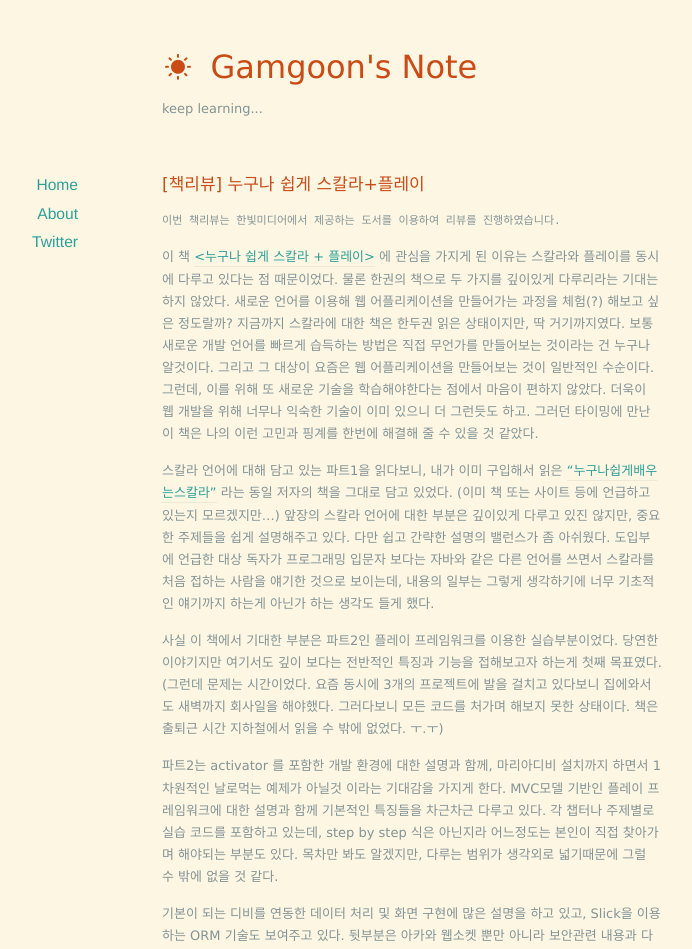
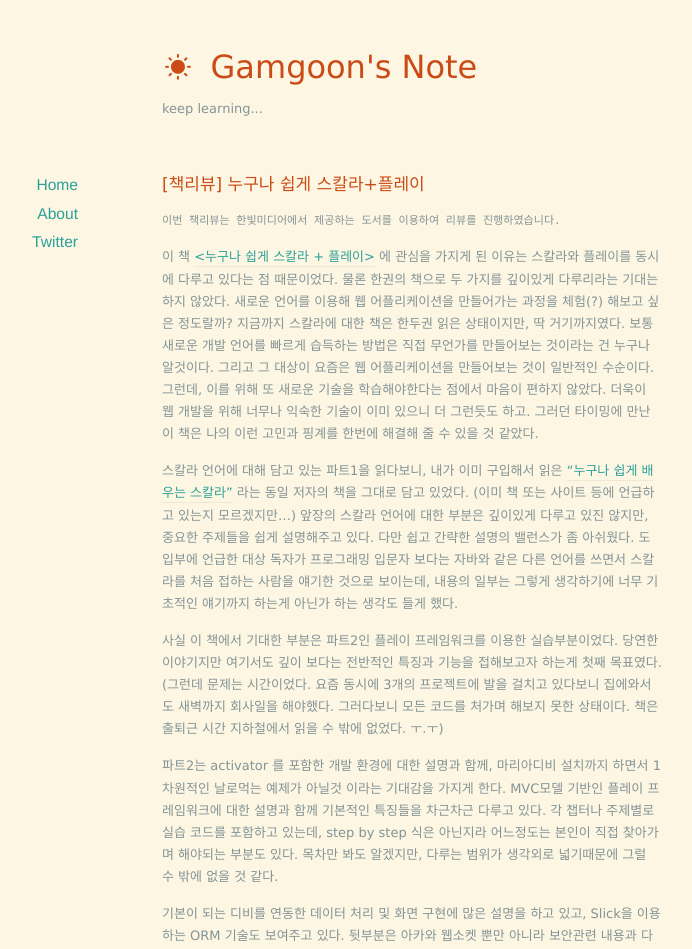
Before and after one commit to gamgoon/gamgoon.github.io, a Jekyll site: the page built from _posts/2017-02-08-[책리뷰] 누구나 쉽게 스칼라+플레이.markdown, in a window 1280 px wide. Shown: the top 949 px of the page, without its empty margins (228-920 px from the left). Built offline with Jekyll 4.4.1, drawn with Linux system fonts in a browser that asks for light colours; nearby versions of some CDN libraries; our own code applies the rules of GitHub Pages for plain Markdown files; comment, search, counter and statistics services are not loaded.

```diff
--- a/_posts/2017-02-08-[책리뷰] 누구나 쉽게 스칼라+플레이.markdown
+++ b/_posts/2017-02-08-[책리뷰] 누구나 쉽게 스칼라+플레이.markdown
@@ -4,7 +4,7 @@
 지금까지 스칼라에 대한 책은 한두권 읽은 상태이지만, 딱 거기까지였다. 보통 새로운 개발 언어를 빠르게 습득하는 방법은 직접 무언가를 만들어보는 것이라는 건 누구나 알것이다. 그리고 그 대상이 요즘은 웹 어플리케이션을 만들어보는 것이 일반적인 수순이다. 그런데, 이를 위해 또 새로운 기술을 학습해야한다는 점에서 마음이 편하지 않았다. 더욱이 웹 개발을 위해 너무나 익숙한 기술이 이미 있으니 더 그런듯도 하고.
 그러던 타이밍에 만난 이 책은 나의 이런 고민과 핑계를 한번에 해결해 줄 수 있을 것 같았다.
 
-스칼라 언어에 대해 담고 있는 파트1을 읽다보니, 내가 이미 구입해서 읽은 ["누구나쉽게배우는스칼라"](http://www.hanbit.co.kr/store/books/look.php?p_code=E9704633999) 라는 동일 저자의 책을 그대로 담고 있었다. (이미 책 또는 사이트 등에 언급하고 있는지 모르겠지만...)
+스칼라 언어에 대해 담고 있는 파트1을 읽다보니, 내가 이미 구입해서 읽은 ["누구나 쉽게 배우는 스칼라"](http://www.hanbit.co.kr/store/books/look.php?p_code=E9704633999) 라는 동일 저자의 책을 그대로 담고 있었다. (이미 책 또는 사이트 등에 언급하고 있는지 모르겠지만...)
 앞장의 스칼라 언어에 대한 부분은 깊이있게 다루고 있진 않지만, 중요한 주제들을 쉽게 설명해주고 있다. 다만 쉽고 간략한 설명의 밸런스가 좀 아쉬웠다. 도입부에 언급한 대상 독자가 프로그래밍 입문자 보다는 자바와 같은 다른 언어를 쓰면서 스칼라를 처음 접하는 사람을 얘기한 것으로 보이는데, 내용의 일부는 그렇게 생각하기에 너무 기초적인 얘기까지 하는게 아닌가 하는 생각도 들게 했다.
 
 사실 이 책에서 기대한 부분은 파트2인 플레이 프레임워크를 이용한 실습부분이었다. 당연한 이야기지만 여기서도 깊이 보다는 전반적인 특징과 기능을 접해보고자 하는게 첫째 목표였다. (그런데 문제는 시간이었다. 요즘 동시에 3개의 프로젝트에 발을 걸치고 있다보니 집에와서도 새벽까지 회사일을 해야했다. 그러다보니 모든 코드를 처가며 해보지 못한 상태이다. 책은 출퇴근 시간 지하철에서 읽을 수 밖에 없었다. ㅜ.ㅜ)
```
